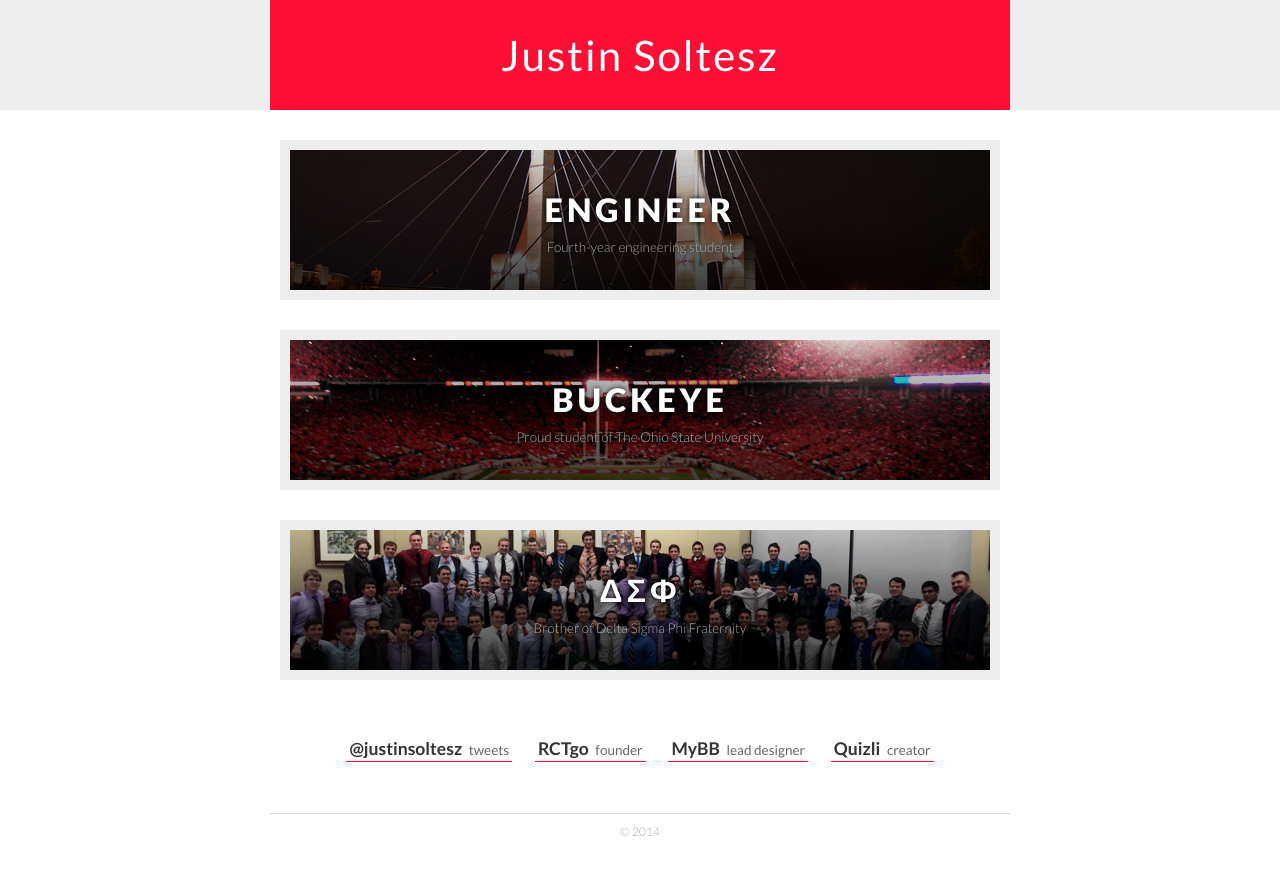
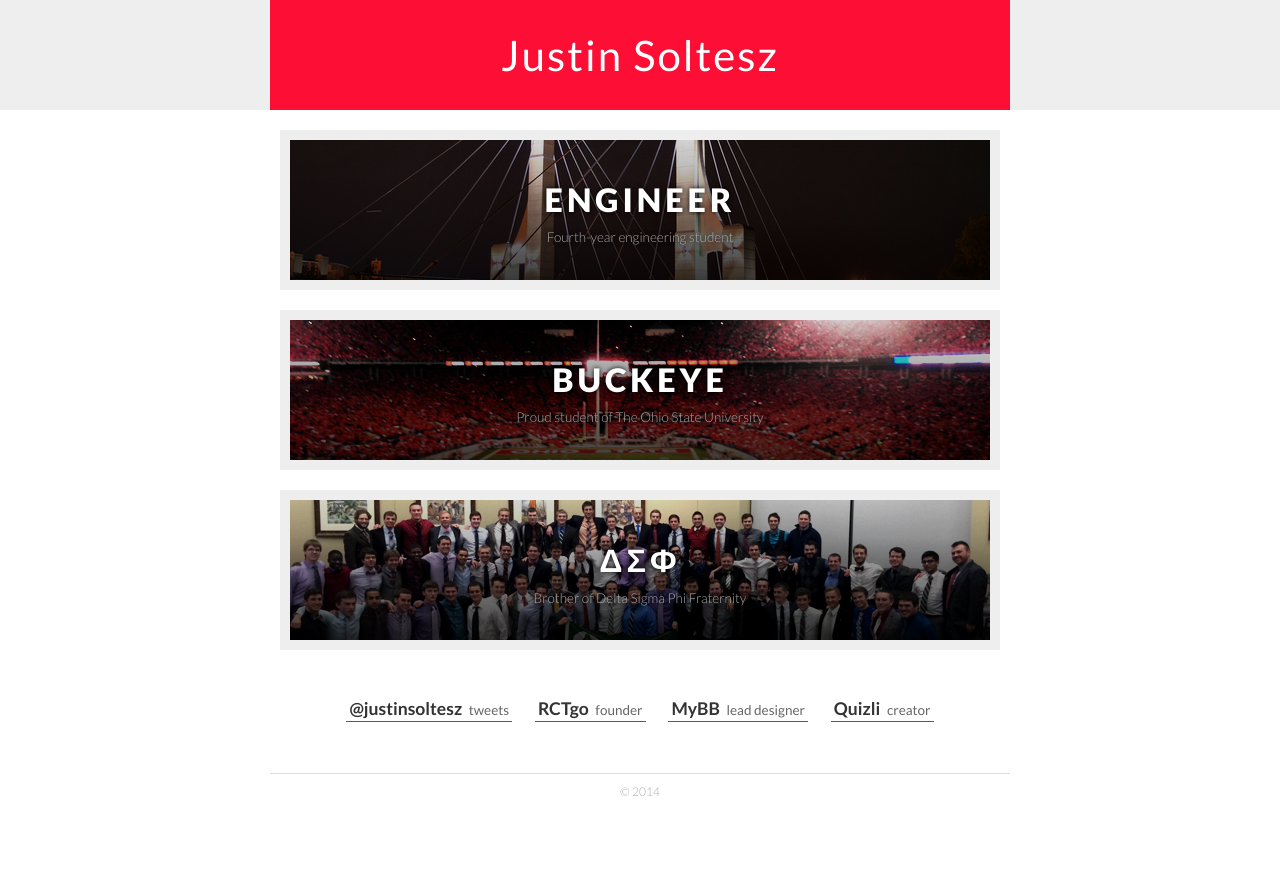
Before and after one commit to justinsoltesz/justinsoltesz.github.io, a Jekyll site: the page built from index.html, in a window 1280 px wide. Shown: the top 875 px of the page. Built offline with Jekyll 4.4.1, drawn with Linux system fonts in a browser that asks for light colours; nearby versions of some CDN libraries; Markdown is read by kramdown in place of the engine named in the settings.

Commit message:
More small adjustments

```diff
--- a/assets/stylesheets/screen.css
+++ b/assets/stylesheets/screen.css
@@ -179,7 +179,7 @@ article #me ul {
 
 article #me li {
   text-align: center;
-  margin: 30px 0;
+  margin: 20px 0;
   background: #222;
   width: 720px;
   height: 160px;
```
